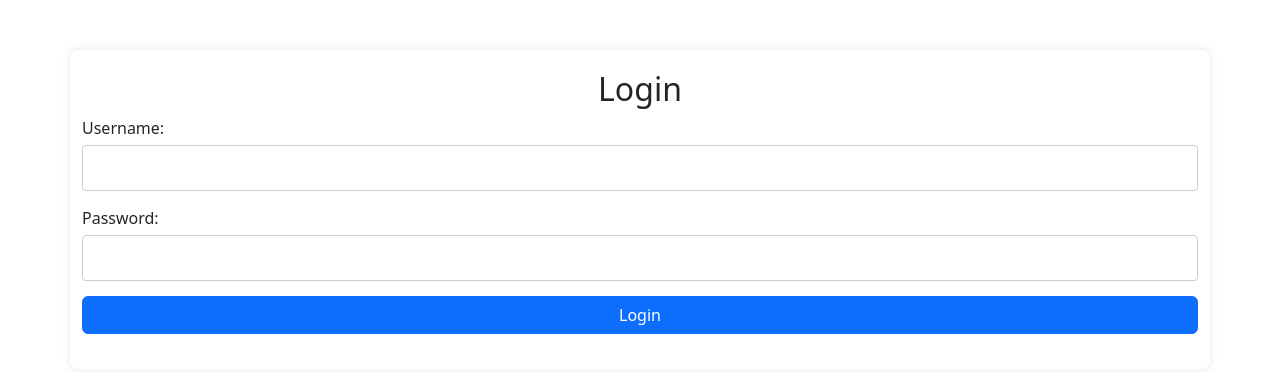
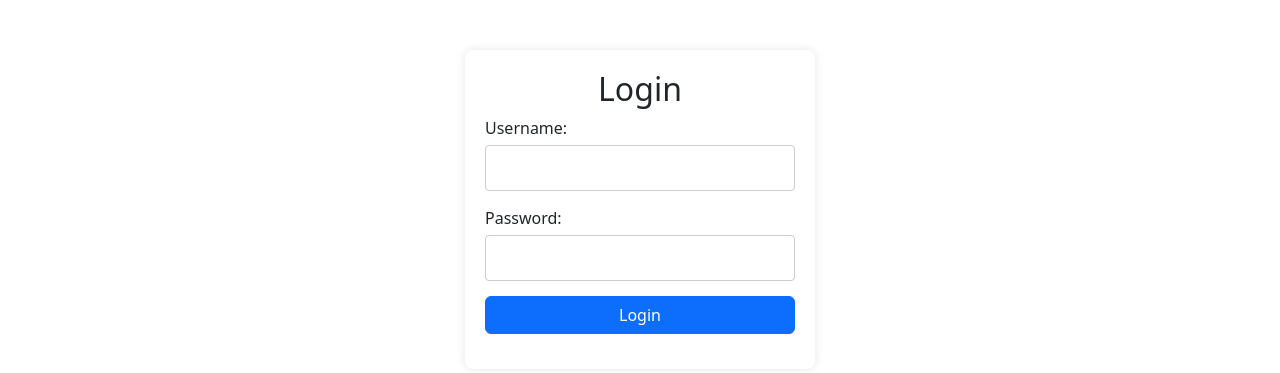
Before and after one commit to c-abhijith/Galary, a Flask app: page / in a window 1280 px wide. Shown: the part 102-475 px from the top of the page. Run offline with Flask 3, Linux system fonts and the light colour scheme; some libraries are stand-ins or nearby versions.

Commit message:
completed

```diff
--- a/run.py
+++ b/run.py
@@ -135,7 +135,7 @@
 
     # Set pagination variables
     page = request.args.get('page', 1, type=int)
-    per_page = 10  # Number of products per page
+    per_page = 8  # Number of products per page
 
     # Create a base query for products
     query = Product.query
@@ -199,7 +199,7 @@
             )
             db.session.add(new_product)
             db.session.commit()
-            flash('Product added successfully!', 'success')
+
             return redirect(url_for('home'))  # Redirect to product list
         else:
             flash('Invalid file type. Allowed types are: png, jpg, jpeg, gif', 'error')
@@ -226,7 +226,7 @@
         product.price = form.price.data
 
         db.session.commit()  # Commit changes to the database
-        flash('Product updated successfully!', 'success')
+
         return redirect(url_for('home'))  # Redirect to product list
 
     # Populate the form with existing product details for updating
@@ -274,7 +274,7 @@
 
         return redirect(url_for('home'))
 
-    flash('Invalid form submission', 'error')
+
     return redirect(url_for('home'))
 
 if __name__ == '__main__':
--- a/static/styles.css
+++ b/static/styles.css
@@ -1,6 +1,6 @@
 body {
     font-family: Arial, sans-serif;
-    background-color: #171616;
+    background-color: #100b0b;
     color: #333;
     margin: 0;
 }
@@ -25,7 +25,14 @@
 .nav a:hover {
     text-decoration: underline;
 }
-
+.containers {
+    width: 350px;
+    margin: 50px auto;
+    padding: 20px;
+    background-color: white;
+    border-radius: 8px;
+    box-shadow: 0 0 10px rgba(0, 0, 0, 0.1);
+}
 .container {
     width: 300px;
     margin: 50px auto;
--- a/templates/home.html
+++ b/templates/home.html
@@ -26,7 +26,7 @@
                     <div class="d-flex justify-content-between align-items-center">
                         <!-- Love button and count -->
                         <div class="d-flex align-items-center">
-                            {% for card in cards %}
+
                                 <form method="POST" action="{{ url_for('toggle_like', product_id=card.id) }}">
                                     {{ form.hidden_tag() }}  <!-- Include the CSRF token -->
                                     {{ form.user_id(value=session['user_id']) }}  <!-- Include the user_id as a hidden field -->
@@ -35,7 +35,6 @@
                                         <span class="heart" style="color: {% if session['user_id'] in card.users_list %} red {% else %} black {% endif %};">&#9829;</span>
                                     </button>
                                 </form>
-                            {% endfor %}
 
 
 
--- a/templates/login.html
+++ b/templates/login.html
@@ -1,7 +1,7 @@
 {% extends 'base.html' %}
 
 {% block content %}
-<div class="container">
+<div class="containers">
     <h2>Login</h2>
     <form method="POST" action="{{ url_for('login') }}">
         {{ form.hidden_tag() }}  <!-- CSRF token -->
--- a/templates/signup.html
+++ b/templates/signup.html
@@ -1,7 +1,7 @@
 {% extends 'base.html' %}
 
 {% block content %}
-<div class="container">
+<div class="containers">
     <h2>Sign Up</h2>
     <form method="POST" action="{{ url_for('signup') }}" onsubmit="return validateForm();">
         {{ form.hidden_tag() }}  <!-- This includes CSRF token -->
```
Also changed, not shown: static/uploads/images.jpg (added).
